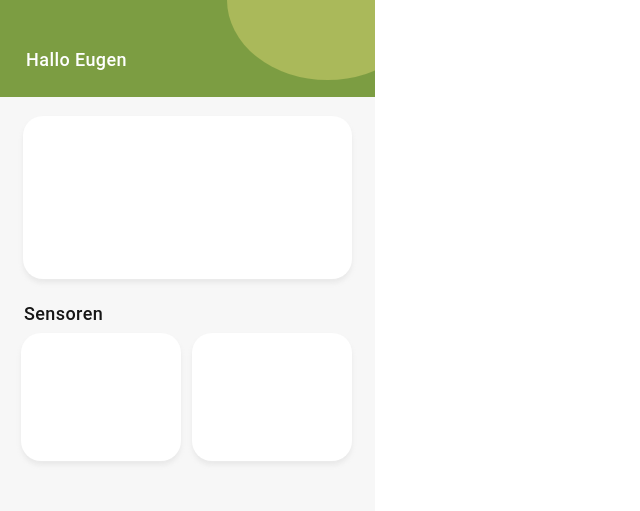
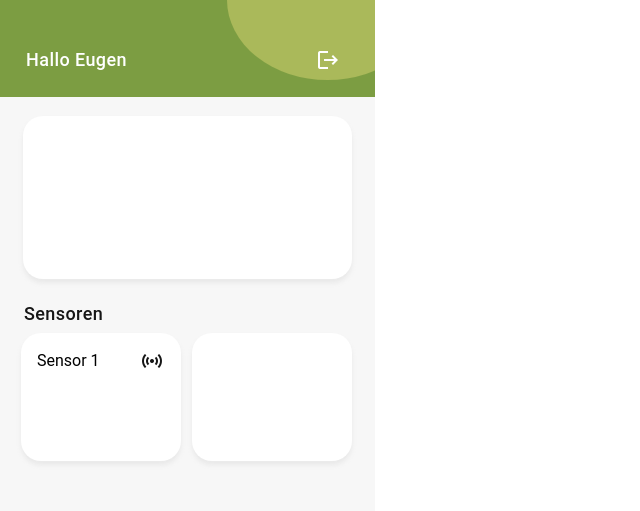
Before and after one commit to lucy-hochholdinger/Feuchtigkeitssensor_frontend, a Vue app in the folder frontend/: page /homepage in a window 1280 px wide. Shown: the top 511 px of the page, without its empty margins (0-640 px from the left). Built offline with nearby package versions, Linux system fonts and the light colour scheme.

Commit message:
kommentare

```diff
--- a/frontend/src/components/Homepage.vue
+++ b/frontend/src/components/Homepage.vue
@@ -1,14 +1,34 @@
 <template>
   <div id="Homepage">
+    <!-- Backgroundstyle and Header -->
     <div class="Header"></div>
     <div id="bubble6"></div>
     <div id="usernameHeader">Hallo Eugen</div>
+    <!-- Icon to log out -->
+    <div id="logout" @click="logout">
+      <span class="material-icons" :style="{color:'#ffffff'}">
+        logout
+      </span>
+    </div>
+    <!-- div for future weather data -->
     <div class="weatherdata"></div>
     <div id="Sensors">Sensoren</div>
+    <!-- Router link to the detail page of the first sensor -->
     <router-link to="/homepage/sensor1">
-      <div class="sensor1"></div>
+      <div class="sensor1">
+        <div class="sensor1text">
+          Sensor 1
+        </div>
+        <div class="sensor1icon">
+          <span class="material-icons">
+            sensors
+          </span>
+        </div>
+      </div>
     </router-link>
+    <!-- Area for future second sensor -->
     <div class="sensor2"></div>
+    <!-- Menu bar -->
     <div id="menubar">
       <span id="homebutton" class="material-icons">
         home
@@ -37,9 +57,13 @@ export default {
     return {}
   },
   methods: {
+    logout () {
+      // Token is removed when logging out and you are redirected to the login page
+      localStorage.removeItem('token')
+      this.$router.push('/login')
+    }
   }
 }
-
 </script>
 
 <style scoped>
@@ -87,7 +111,12 @@ export default {
     letter-spacing: 0.4px;
     color: #FFFFFF;
   }
-
+  #logout{
+    position: absolute;
+    left: 316px;
+    top: 48px;
+    color: #ffffff;
+  }
   .weatherdata {
     position: absolute;
     width: 329px;
@@ -123,6 +152,19 @@ export default {
     background: #FFFFFF;
     box-shadow: 0px 4px 4px rgba(194, 194, 194, 0.25);
     border-radius: 20px;
+  }
+
+  .sensor1text {
+    position: absolute;
+    left: 16px;
+    top: 16px;
+    color: #000000;
+  }
+
+  .sensor1icon {
+    position: absolute;
+    left: 119px;
+    top: 16px;
   }
 
   .sensor2 {
--- a/frontend/src/components/LogIn.vue
+++ b/frontend/src/components/LogIn.vue
@@ -1,18 +1,20 @@
 <template>
   <div id="LogIn">
+    <!-- Backgroundstyle and Header -->
     <div id="bubble1"></div>
     <div id="bubble2"></div>
     <div id="bubble3"></div>
     <div class="page">Wilkommen zurück</div>
+    <!-- Login form -->
     <form @submit.prevent="loginUser" method="post" novalidate autocomplete="off">
       <input for="username" type="text" placeholder="   Benutzername" id="username" v-model="username" />
       <input for="password" type="text" placeholder="   Passwort" id="password" v-model="password" />
       <button id="logInButton" value="login">
         Anmelden
-        <!-- <router-link to="/homepage">Anmelden</router-link> -->
       </button>
       <div class="passwordForget">Passwort vergessen</div>
       <div class="textborderunderlineP"></div>
+      <!-- Router link to the registration page -->
       <div class="register">
         <router-link to="/registration">Neu bei uns?</router-link>
       </div>
@@ -22,6 +24,7 @@
 </template>
 
 <script>
+// Imports axios to be able to communicate with the backend
 import axios from 'axios'
 
 export default {
@@ -34,26 +37,31 @@ export default {
     }
   },
   methods: {
+    // Data storage for username and password
     loginUser: function () {
       console.log(this.username)
       const userData = {
         username: this.username,
         password: this.password
       }
+      // Request to backend
       const uri = 'http://localhost:3001/api/login'
       axios.post(uri, userData)
-        .then(function (response) {
+        .then((response) => {
           console.log('Response from backend: ')
-          console.log(response.data.result)
+          console.log(response.data)
+          // For further work with the token: localStorage.getItem('token')
+          localStorage.setItem('token', response.data.token)
+          // To get to the homepage when you are logged in
+          this.$router.push('/homepage')
         })
-        .catch(function (err) {
+        .catch((err) => {
           console.log('Error while registering: ')
           console.log(err)
         })
     }
   }
 }
-
 </script>
 
 <style scoped>
--- a/frontend/src/components/Registration.vue
+++ b/frontend/src/components/Registration.vue
@@ -1,13 +1,16 @@
 <template>
   <div id="Registration">
+    <!-- Backgroundstyle and Header -->
     <div id="bubble4"></div>
     <div id="bubble5"></div>
     <div class="page">Neuer Account</div>
+    <!-- Registration form -->
     <form @submit.prevent="registerUser" method="post" novalidate autocomplete="off">
       <input type="text" placeholder="   E-Mail-Adresse" id="emailadress" v-model="emailadress" />
       <input type="text" placeholder="   Benutzername" id="username" v-model="username" />
       <input type="text" placeholder="   Passwort" id="password" v-model="password" />
-      <button id="registerButton" value="register">Erstellen</button>
+      <button id="registerButton" value="register" >Erstellen</button>
+      <!-- Router link to the login page -->
       <div class="login">
         <router-link to="/login">LogIn</router-link>
       </div>
@@ -17,6 +20,7 @@
 </template>
 
 <script>
+// Imports axios to be able to communicate with the backend
 import axios from 'axios'
 
 export default {
@@ -30,6 +34,7 @@ export default {
     }
   },
   methods: {
+    // Data storage for emailadress, username and password
     registerUser: function () {
       console.log(this.username)
       const userData = {
@@ -37,6 +42,7 @@ export default {
         username: this.username,
         password: this.password
       }
+      // Request to backend
       const uri = 'http://localhost:3001/api/register'
       axios.post(uri, userData)
         .then(function (response) {
@@ -48,7 +54,6 @@ export default {
     }
   }
 }
-
 </script>
 
 <style scoped>
--- a/frontend/src/router/index.js
+++ b/frontend/src/router/index.js
@@ -1,3 +1,4 @@
+// For the router links
 import Vue from 'vue'
 import VueRouter from 'vue-router'
 import LogIn from '../components/LogIn.vue'
```
Also changed, not shown: frontend/src/components/SensorOne.vue (+10 -1 lines).
